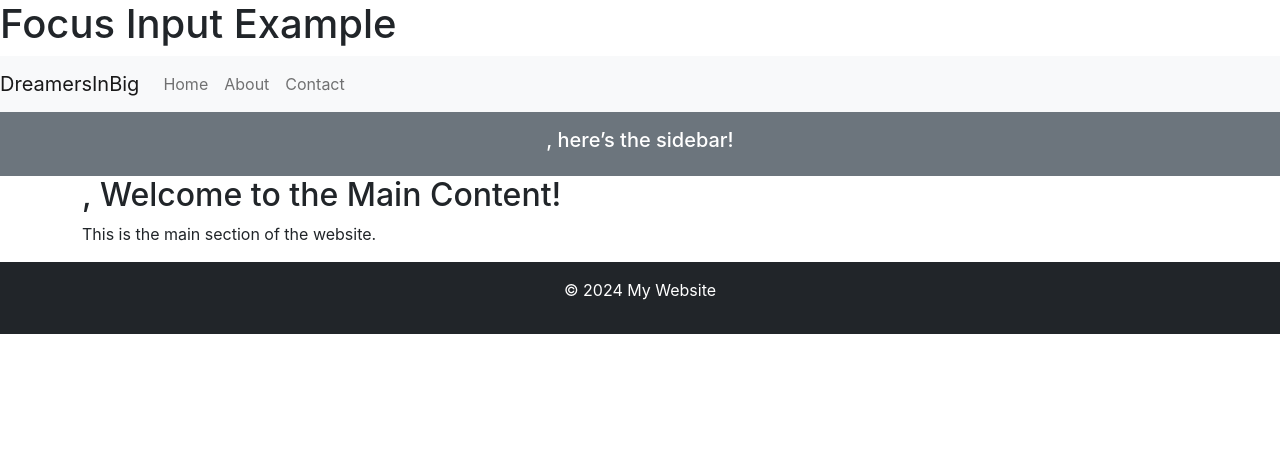
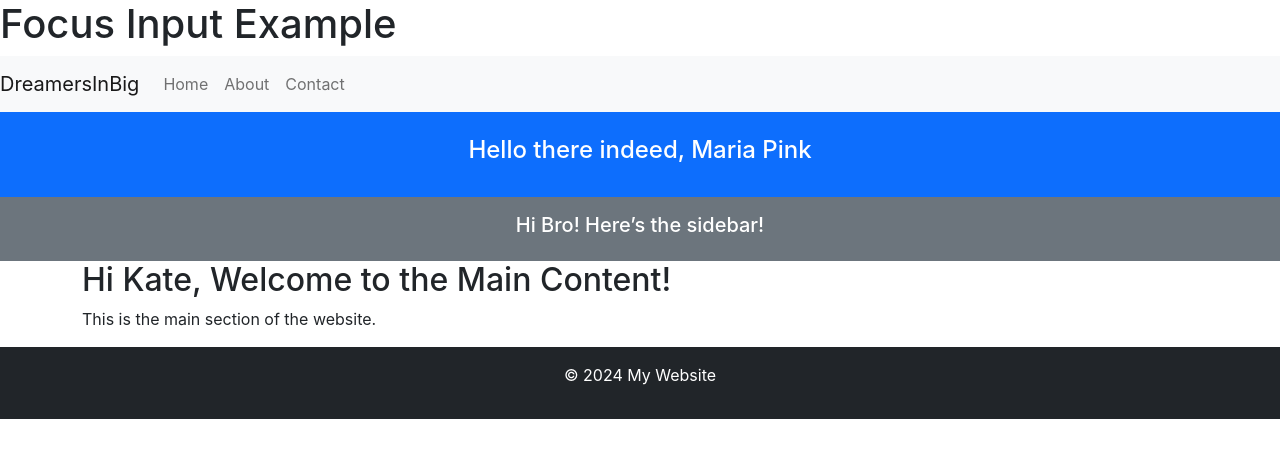
Before and after one commit to mlestrella843/React_Meta, a React (Create React App) app in the folder firstapp/: page / in a window 1280 px wide. Shown: the top 458 px of the page. Built offline with nearby package versions, Linux system fonts and the light colour scheme.

Commit message:
Simple app yet

```diff
--- a/firstapp/src/App.js
+++ b/firstapp/src/App.js
@@ -204,8 +204,9 @@ return (
     <h1>Focus Input Example</h1>
     {/* <TextInputWithFocusButton /> */}
       <Nav />
-      <Sidebar />
-      <Main />
+      <Header name="Maria" color="Pink"/>
+      <Sidebar greet="Hi Bro!"/>
+      <Main greet="Hi Kate,"/>
       <Footer />
   </div>
 );
--- a/firstapp/src/components/Header.js
+++ b/firstapp/src/components/Header.js
@@ -2,7 +2,6 @@ import React from 'react';
 
 function Header(props){
     console.log(props);
-
     return (
         <header className="bg-primary text-white text-center py-4">
             <h4>Hello there indeed, {props.name} {props.color} </h4>
--- a/firstapp/src/components/Main.js
+++ b/firstapp/src/components/Main.js
@@ -4,7 +4,7 @@ function Main(props){
     console.log(props);
     return (
         <main className="container">
-            <h2>{props.greet}, Welcome to the Main Content!</h2>
+            <h2>{props.greet} Welcome to the Main Content!</h2>
             <p>This is the main section of the website.</p>
         </main>
     )
--- a/firstapp/src/components/Sidebar.js
+++ b/firstapp/src/components/Sidebar.js
@@ -1,11 +1,12 @@
 import React from 'react'
 
 function Sidebar(props){
+
     console.log(props);
 
     return (
         <aside className="bg-secondary text-white p-3 text-center">
-            <h5>{props.greet}, here’s the sidebar!</h5>
+            <h5>{props.greet} Here’s the sidebar!</h5>
         </aside>
     );
 
```
